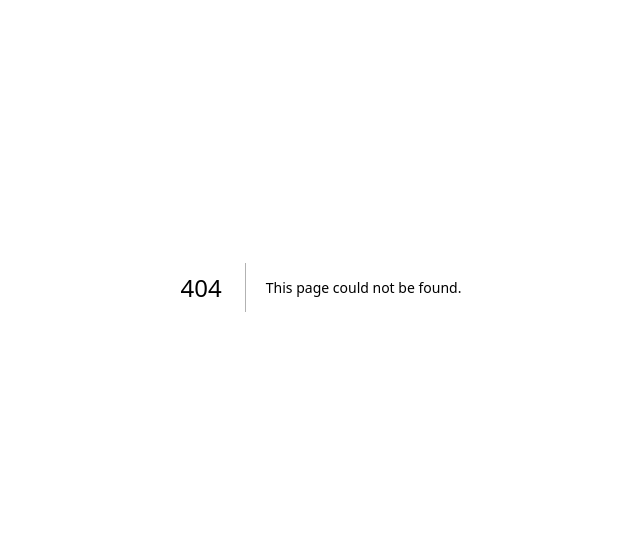
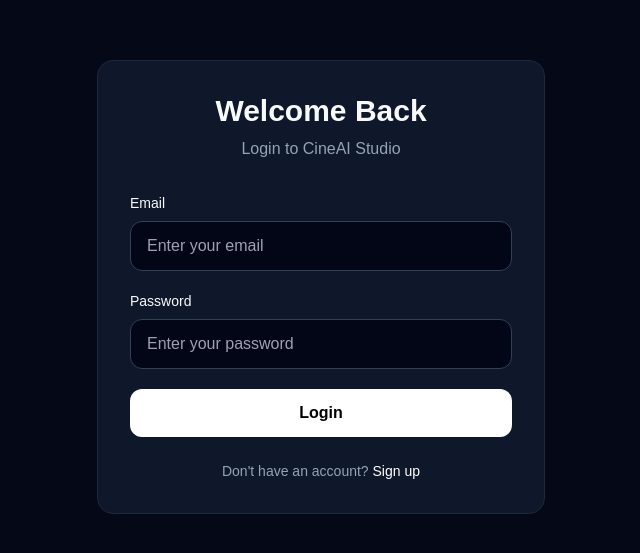
Before and after one commit to skraselnazmul-svg/Ai-Promo-video-, a Next.js app: page /login in a window 1280 px wide. Before the commit this address had no page. Shown: the part 113-666 px from the top of the page, without its empty margins (319-959 px from the left). Built offline with nearby package versions, Linux system fonts and the light colour scheme.

Commit message:
Create LoginPage component for user login

```diff
--- /dev/null
+++ b/app/login/page.tsx
@@ -0,0 +1,53 @@
+export default function LoginPage() {
+  return (
+    <main className="min-h-screen flex items-center justify-center px-6">
+      <div className="w-full max-w-md rounded-2xl border border-slate-800 bg-slate-900 p-8">
+        <h1 className="text-3xl font-bold text-center">
+          Welcome Back
+        </h1>
+
+        <p className="mt-2 text-center text-slate-400">
+          Login to CineAI Studio
+        </p>
+
+        <form className="mt-8 space-y-5">
+          <div>
+            <label className="mb-2 block text-sm">
+              Email
+            </label>
+            <input
+              type="email"
+              placeholder="Enter your email"
+              className="w-full rounded-xl border border-slate-700 bg-slate-950 px-4 py-3 outline-none focus:border-white"
+            />
+          </div>
+
+          <div>
+            <label className="mb-2 block text-sm">
+              Password
+            </label>
+            <input
+              type="password"
+              placeholder="Enter your password"
+              className="w-full rounded-xl border border-slate-700 bg-slate-950 px-4 py-3 outline-none focus:border-white"
+            />
+          </div>
+
+          <button
+            type="submit"
+            className="w-full rounded-xl bg-white px-4 py-3 font-semibold text-black hover:bg-slate-200"
+          >
+            Login
+          </button>
+        </form>
+
+        <p className="mt-6 text-center text-sm text-slate-400">
+          Don't have an account?{" "}
+          <a href="/signup" className="text-white hover:underline">
+            Sign up
+          </a>
+        </p>
+      </div>
+    </main>
+  );
+}
```
